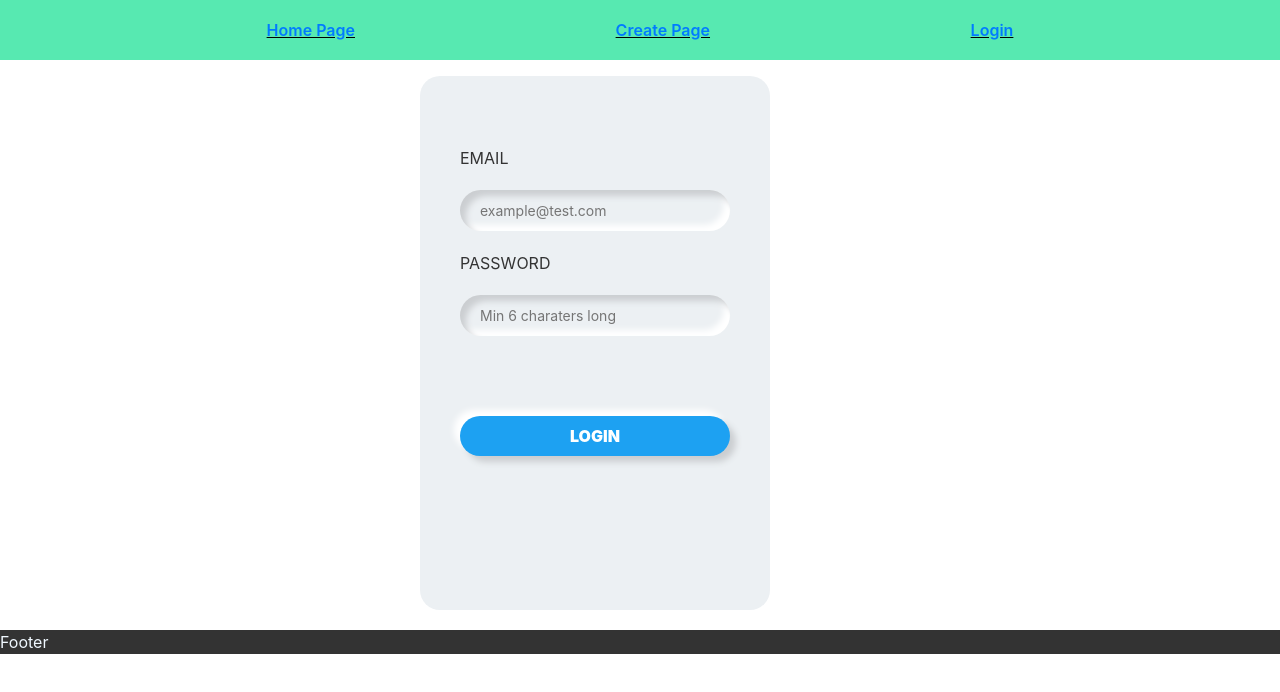
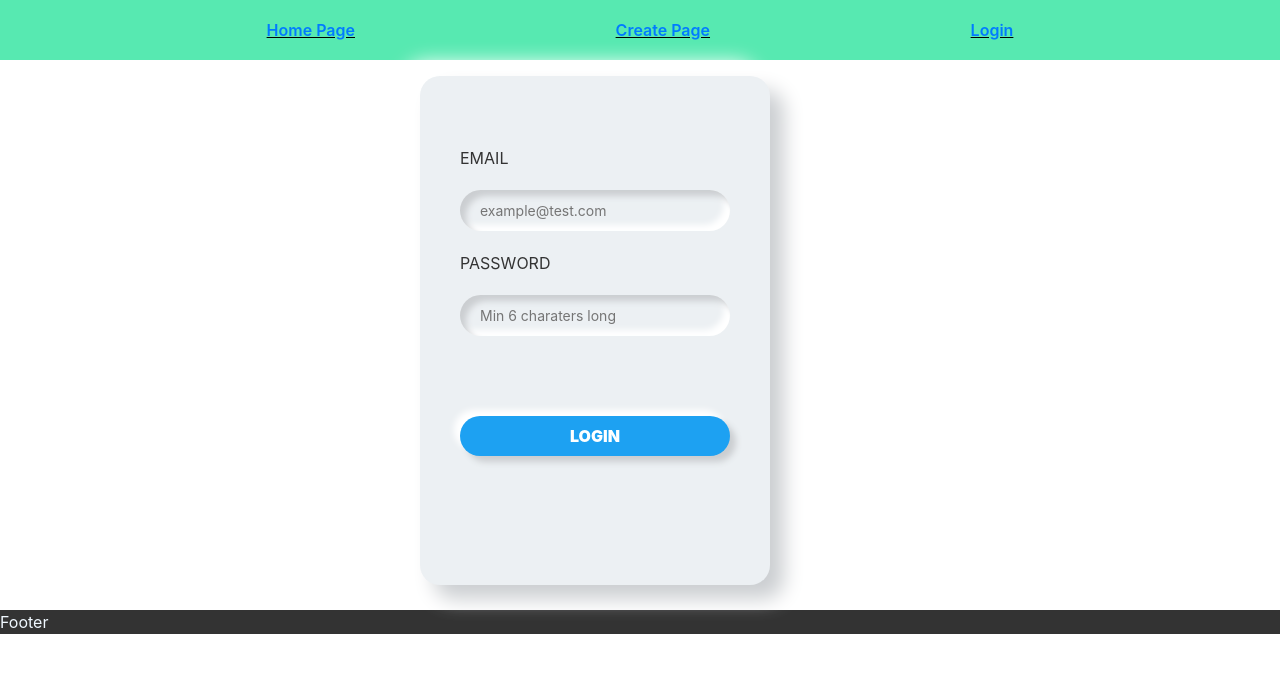
Before and after one commit to nikindtmas1/gift-vouchers, a React (Create React App) app in the folder client/: page /login in a window 1280 px wide. Shown: the top 692 px of the page. Built offline with nearby package versions, Linux system fonts and the light colour scheme.

Commit message:
Update css

```diff
--- a/client/public/css/style.css
+++ b/client/public/css/style.css
@@ -56,7 +56,7 @@ label {
 .homeimg img{
     display: block;
     /* margin-right: 10px; */
-    /* margin: auto; */
+    margin: auto;
     width: 100%;
     height: auto;
   }
@@ -117,12 +117,12 @@ input.search {
     box-shadow: inset 6px 6px 6px #cbced1, inset -6px -6px 6px white;
   }
 
-  .enter{
-    /* margin: 20px 20px; */
-    /* -webkit-box-flex: 1; */
-        /* -ms-flex-positive: 1; */
-            /* flex-grow: 250; */
-  }
+  /* .enter{
+    margin: 20px 20px;
+    -webkit-box-flex: 1;
+        -ms-flex-positive: 1;
+            flex-grow: 250;
+  } */
 
   .enterhome{
     margin: 40px 40px;
@@ -145,15 +145,15 @@ input.search {
 
   .containerlogin {
     margin-left: 420px;
-    margin-bottom: 20px;
+    margin-bottom: 25px;
     position: relative;
     width: 350px;
-    height: 534px;
+    height: 509px;
     border-radius: 20px;
     padding: 40px;
     box-sizing: border-box;
     background: #ecf0f3;
-    /* box-shadow: 14px 14px 20px #cbced1, -14px -14px 20px white; */
+    box-shadow: 14px 14px 20px #cbced1, -14px -14px 20px white;
   }
 
   .containercreate {
```
